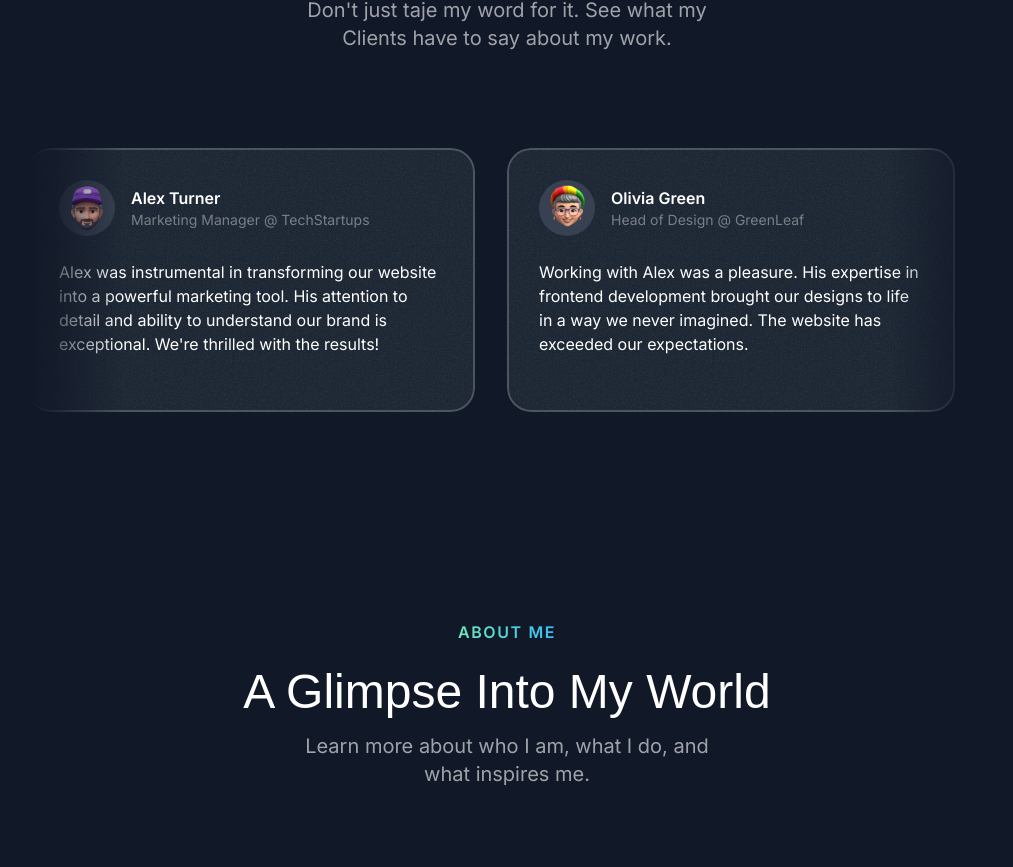
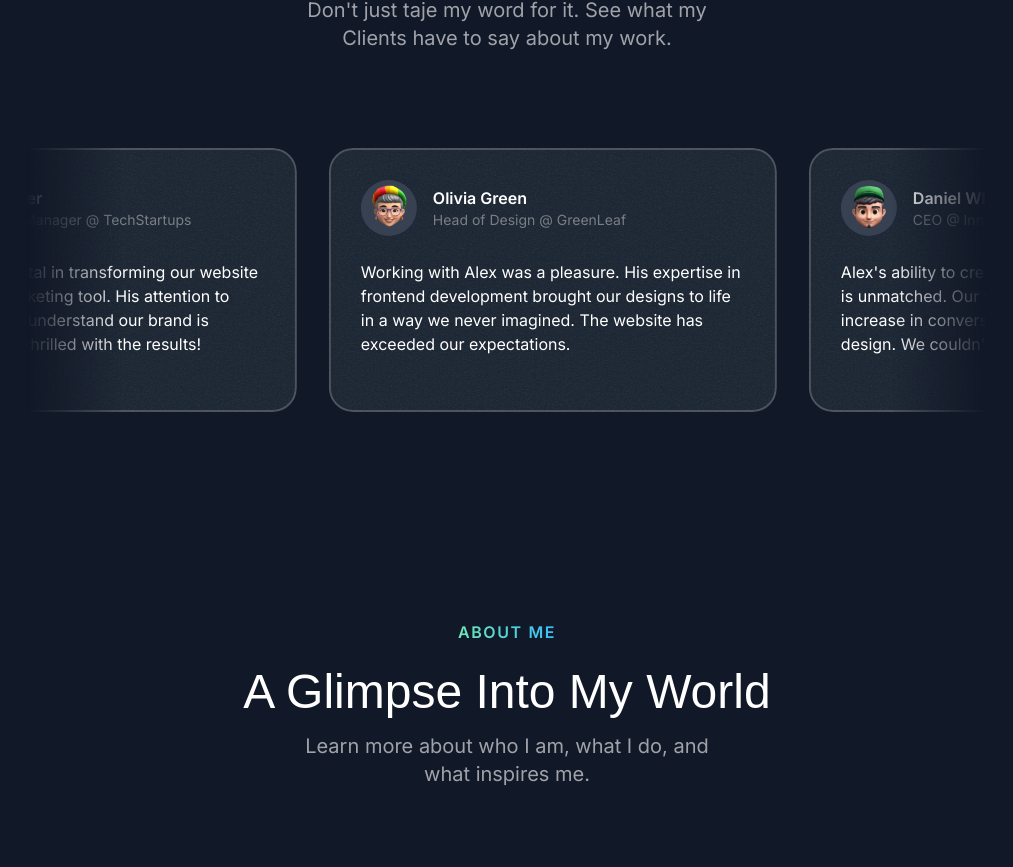
Before and after one commit to hamdan266/React-portfolio, a Next.js app: page / in a window 1280 px wide. Shown: the part 3408-4275 px from the top of the page, without its empty margins (133-1146 px from the left). Built offline with nearby package versions, Linux system fonts and the light colour scheme; a web font is replaced by a local one.

Commit message:
testimonials animation section

```diff
--- a/src/sections/Testimonials.tsx
+++ b/src/sections/Testimonials.tsx
@@ -8,6 +8,7 @@
 import Image from "next/image";
 import grainImage from '@/assets/images/grain.jpg';
 import { Card } from "@/components/Card";
+import { Fragment } from "react";
 
 const testimonials = [
   {
@@ -49,11 +50,13 @@
 
         <SectionHeader eyebrow="Happy Clients" title="What Clients Say about me" description="Don't just taje my word for it. See what my Clients have to say about my work." />
 
-        <div className="mt-16 lg:mt-24 flex overflow-x-clip [mask-image:linear-gradient(to_right,transparent,black_10%,black_90%,transparent)]">
-          <div className="flex gap-8 flex-none">
+        <div className="mt-12 lg:mt-20 flex overflow-x-clip [mask-image:linear-gradient(to_right,transparent,black_10%,black_90%,transparent)] py-4 -my-4">
+          <div className="flex gap-8 pr-8 flex-none animate-move-left [animation-duration:90s] hover:[animation-play-state:paused]">
+            {[...new Array(2)].fill(0).map((_, index) => (
+              <Fragment key={index}>
                 {testimonials.map((testimonial) => (
 
-              <Card key={testimonial.name} className="max-w-xs md:max-w-md p-6 md:p-8">
+                  <Card key={testimonial.name} className="max-w-xs md:max-w-md p-6 md:p-8 hover:-rotate-3 transition duration-300">
                     <div className="flex gap-4 items-center">
                       <div className="size-14 bg-gray-700 inline-flex items-center justify-center rounded-full flex-shrink-0">
                         <Image src={testimonial.avatar} alt={testimonial.name} className="max-h-full" />
@@ -67,6 +70,9 @@
                   </Card>
 
                 ))}
+              </Fragment>
+            ))}
+
           </div>
         </div>
       </div>
```
Lines whose indentation alone changed are shown as unchanged.
